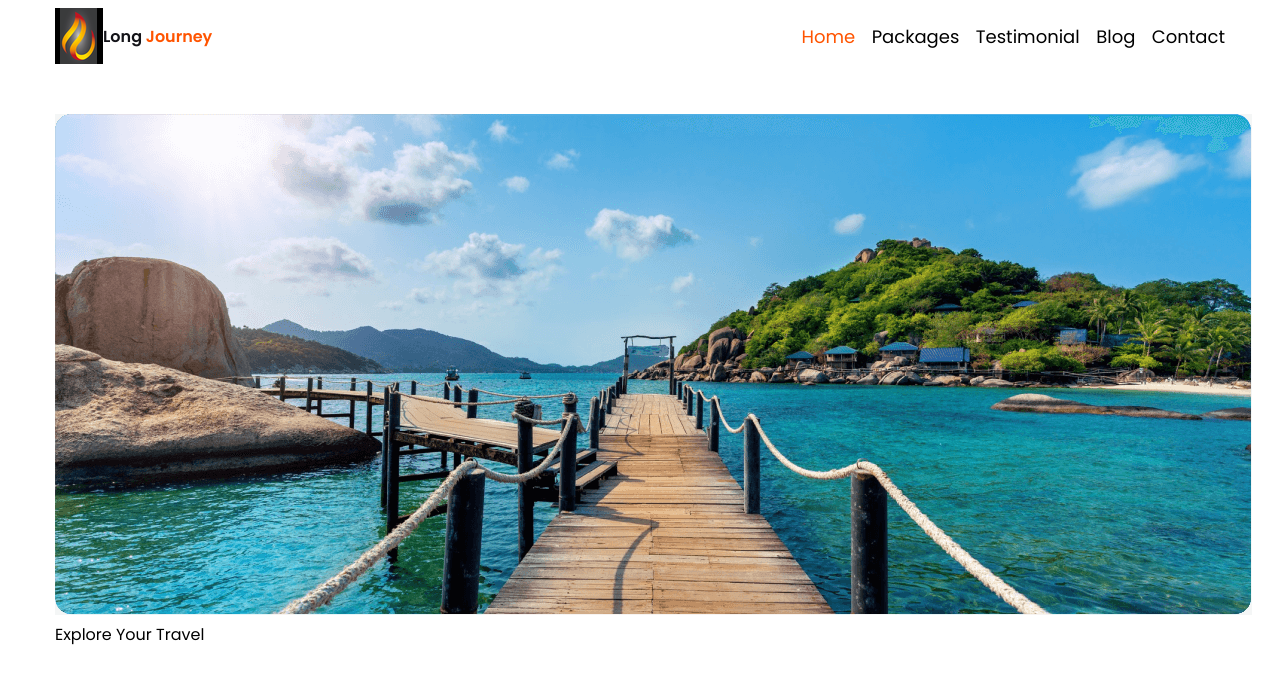
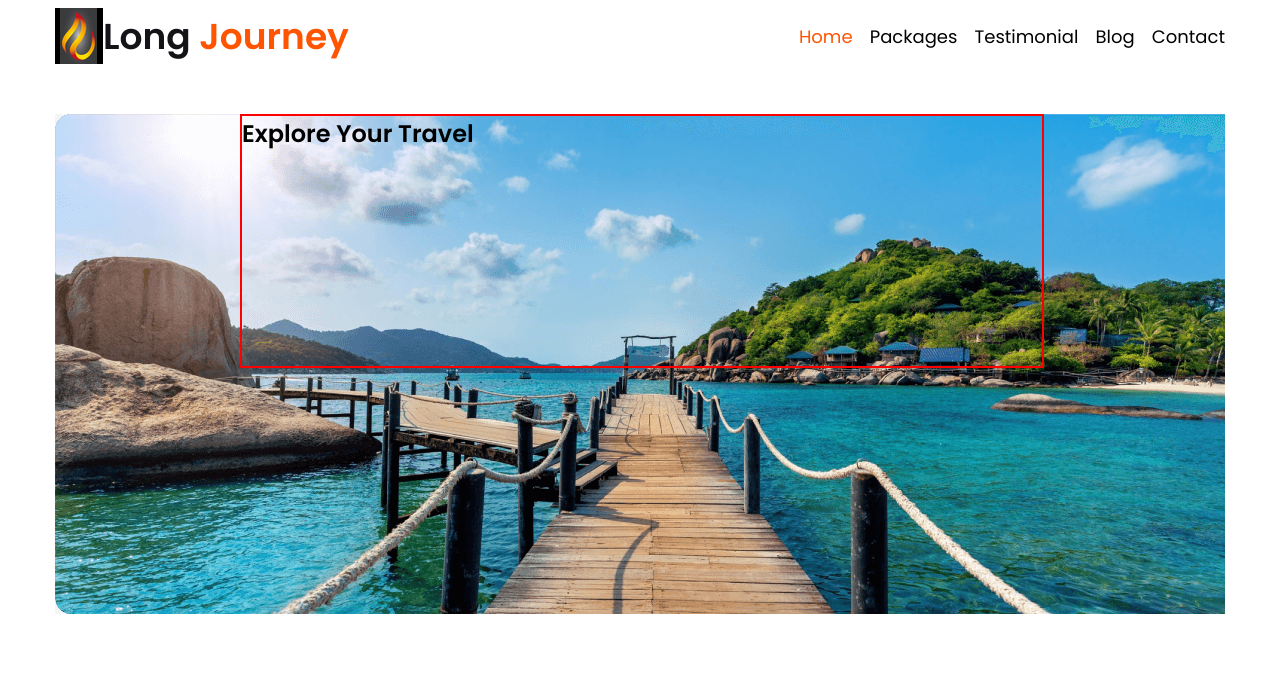
Before and after one commit to belal0124/B9assignment2_H, a plain HTML site: page index.html in a window 1280 px wide. Drawn offline with Linux system fonts and the light colour scheme.

Commit message:
No more time now

```diff
--- a/index.html
+++ b/index.html
@@ -1,5 +1,6 @@
 <!DOCTYPE html>
 <html lang="en">
+
 <head>
     <meta charset="UTF-8">
     <meta name="viewport" content="width=device-width, initial-scale=1.0">
@@ -31,15 +32,21 @@
     <!--nave bar end here -->
    </header>
 <section class="explore-section">
-    <div class="image-container">
-        <img src="./Images/Group 13.png" alt="">
-        <hi>Explore Your Travel</hi>
+    <div style="background: url(./Images/Group\ 13.png);width: 1170px; height: 500px;">
+
+        <div class="explore-container">
+            <h1> Explore Your Travel</h1><br>
+        </div>
+
+
     </div>
 
 
 
+</section>
 
-</section>
+
+
    <main>
 
    </main>
--- a/styles/style.css
+++ b/styles/style.css
@@ -3,6 +3,7 @@
 body {
 
     font-family: 'Poppins', sans-serif;
+
 
 }
 
@@ -13,7 +14,7 @@ body {
     /*justify-content: center;*/
     align-items: center;
     /*border: 2px solid blue;*/
-    width: 35%;
+    /* width: 35%; */
     height: 56px;
 }
     .special{
@@ -23,13 +24,15 @@ body {
 
 
 .nav-container img{
-    width: Fixed 48px;
-    height: Fixed 56px;
+    width:  48px;
+    height: 56px;
 }
 .nav-container p{
-  /*font-size: 36px;*/
+  font-size: 36px;
+
   font-weight: 800;
   color: #131318;
+  white-space: nowrap;
 }
 
 .header-section{
@@ -51,9 +54,7 @@ body {
     font-size: 18px;
     align-items:center;
     margin-left: 450px;
-
-
-}
+    }
 
     .items-container a{
         text-decoration: none;
@@ -64,9 +65,19 @@ body {
     }
 
     .explore-section{
-
+/* border: 2px solid red; */
 
         max-width: 1170px;
         height: 500px;
         margin: 0 auto;
     }
+
+    .explore-container h1{
+        border: 2px solid red;
+        width: 800px;
+        height: 250px;
+        align-items: center;
+        margin-left: 185px;
+
+
+    }
```
